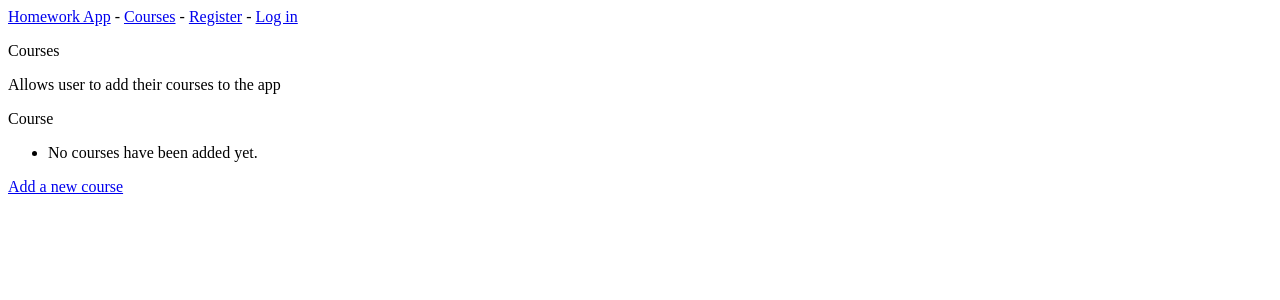
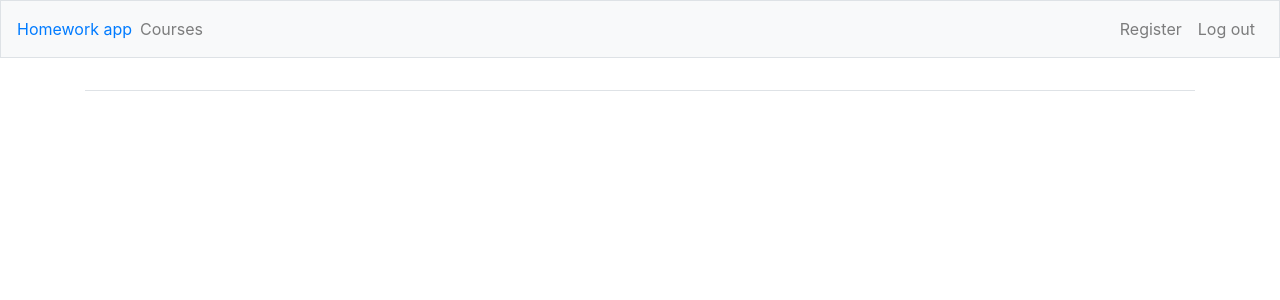
Before and after one commit to VernaHol/homework_app, a Django app: template homeworkapp/templates/homeworkapp/courses.html in a window 1280 px wide. Shown: the top 300 px of the page. Run offline with Django 3.2, Linux system fonts and the light colour scheme; the template is opened without the code that fills it, so the values that code supplies are empty; some libraries are stand-ins or nearby versions.

Commit message:
Stylised base.html

```diff
--- a/homeworkapp/templates/homeworkapp/base.html
+++ b/homeworkapp/templates/homeworkapp/base.html
@@ -1,13 +1,62 @@
-<p>
-    <a href="{% url 'homeworkapp:index' %}">Homework App</a> -
-    <a href="{% url 'homeworkapp:courses' %}">Courses</a> -
-    {% if user.is_authenticated %}
-      Hello, {{ user.username }}
-      <a href="{% url 'users:logout' %}">Log out</a>
-    {% else %}
-      <a href="{% url 'users:register' %}">Register</a> -
-      <a href="{% url 'users:login' %}">Log in</a>
-    {% endif %}
-</p>
-{% block content %}
-{% endblock content %}
+{% load bootstrap4 %}
+
+<!doctype html>
+<html lang="en">
+<head>
+  <meta charset="utf-8">
+  <meta name="viewport" content="width=device-width, initial-scale=1,
+    shrink-to-fit=no">
+  <title>Homework app</title>
+
+  {% bootstrap_css %}
+  {% bootstrap_javascript jquery='full' %}
+
+</head>
+<body>
+
+  <nav class="navbar navbar-expand-md navbar-light bg-light mb-4 border">
+
+    <a class="navbar-bar" href="{% url 'homeworkapp:index' %}">
+      Homework app
+    </a>
+
+    <button class="navbar-toggler" type="button" data-toggle="collapse"
+        data-target="#navbarCollapse" aria-controls="navbarCollapse"
+        aria-expanded="false" aria-label="Toggle navigation">
+      <span class="navbar-toggler-icon"></span></button>
+    <div class="collapse navbar-collapse" id="navbarCollapse">
+      <ul class="navbar-nav mr-auto">
+        <li class="nav-item">
+          <a class="nav-link" href="{% url 'homeworkapp:courses">
+            Courses</a></li>
+      </ul>
+      <ul class="navbar-nav ml-auto">
+        {% if user.is_authenticated %}
+          <li class="nav-item">
+            <span class="navbar-text">Hello, {{ user.username }}!</span>
+          </li>
+          <li class="nav-item">
+            <a class="nav-link" href="{% url 'users:logout' %}">Log out</a>
+          </li>
+        {% else %}
+          <li class="nav-item">
+            <a class="nav-link" href="{% url 'users:register' %}">Register</a>
+          </li>
+          <li class="nav-item">
+            <a class="nav-link" href="{% url 'users:login' %}">Log out</a>
+          </li>
+        {% endif %}
+      </ul>
+    </div>
+
+  </nav>
+
+  <main role="main" class="container">
+    <div class="pb-2 mb-2 border-bottom">
+      {% block page_header %}{% endblock page_header %}
+    </div>
+  </main>
+
+</body>
+
+</html>
```
